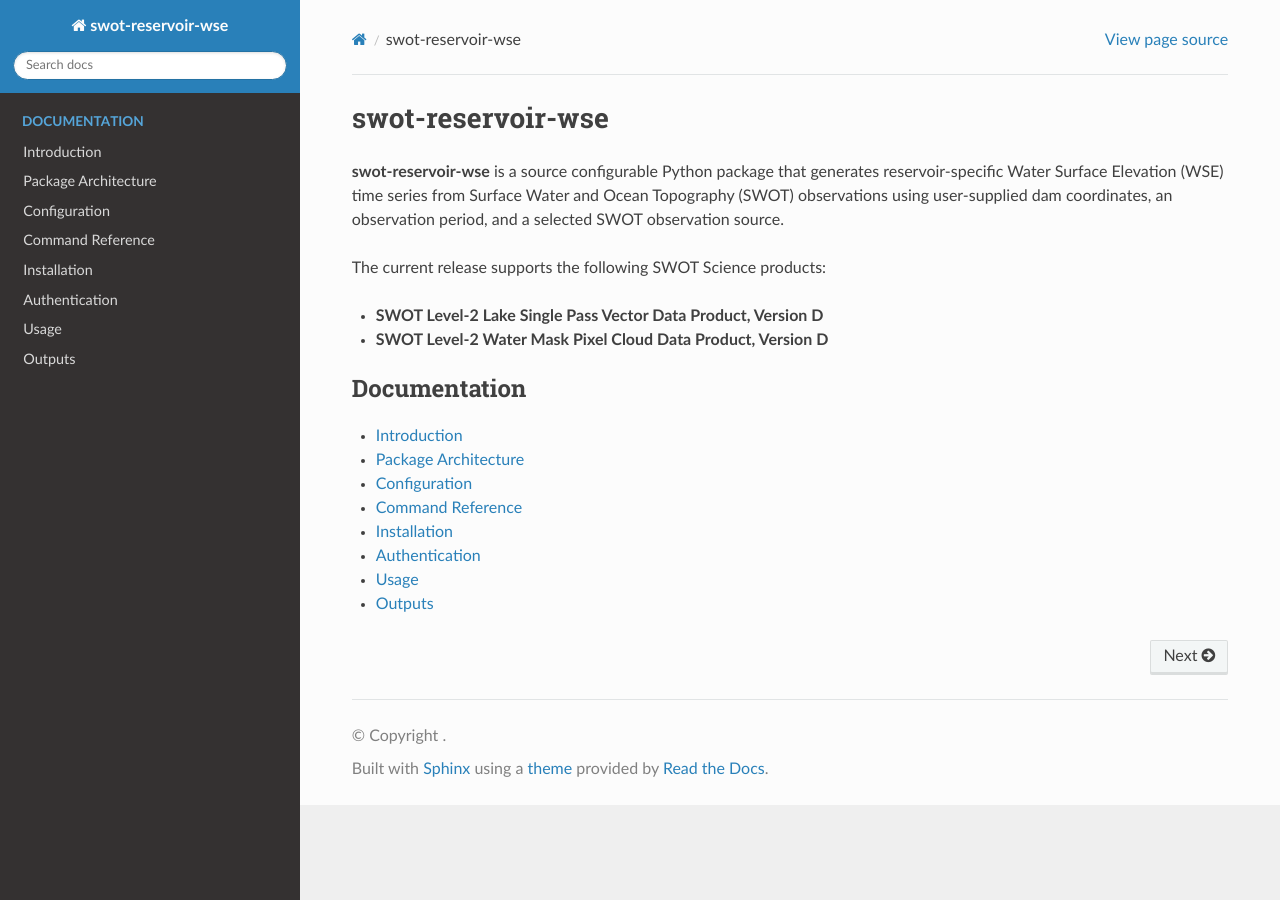
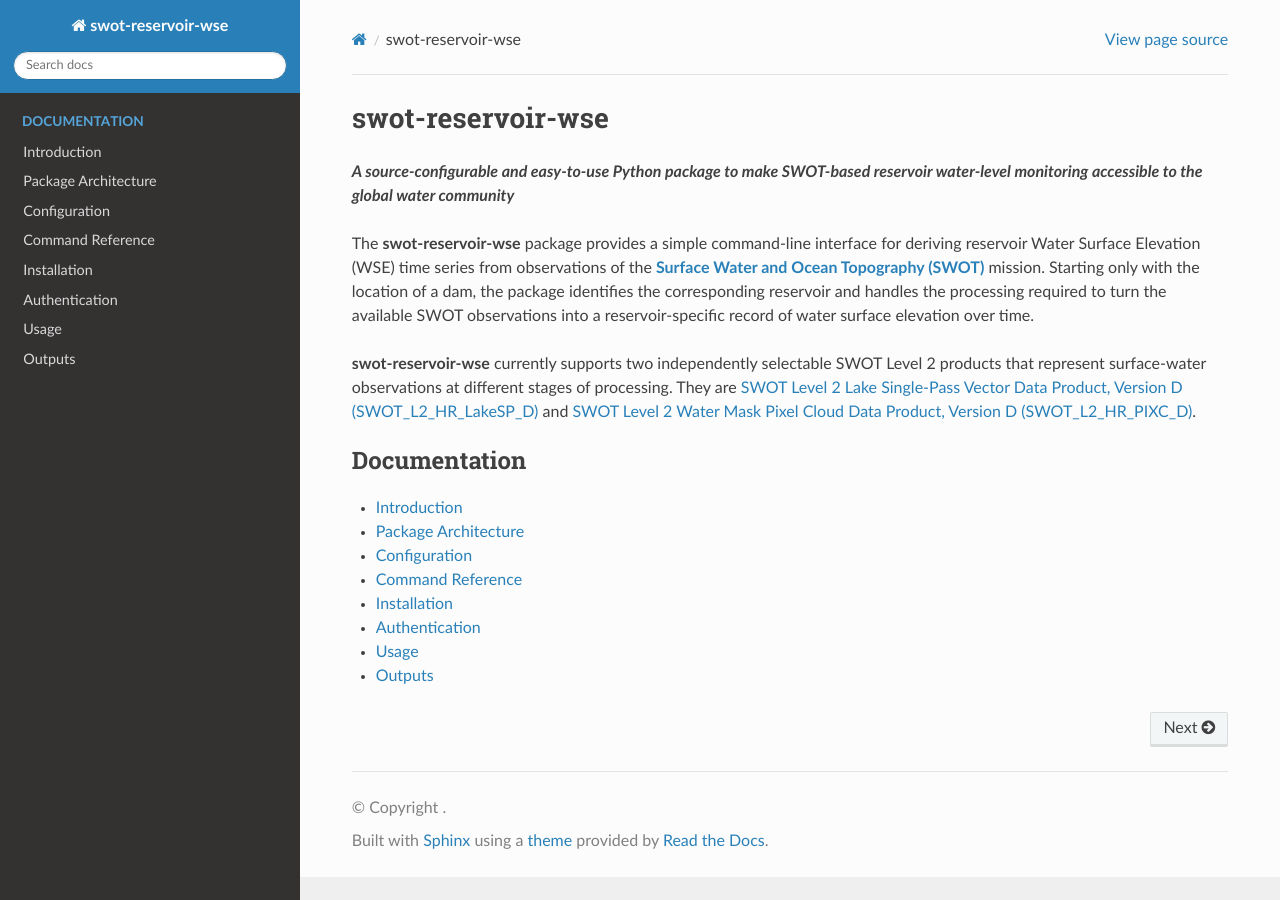
Before and after one commit to Celestialglitch/swot-reservoir-wse, a Sphinx documentation site: the page built from docs/index.md, in a window 1280 px wide. Built offline with Sphinx 7.4.7 and the Read the Docs theme 3.1.0, drawn with Linux system fonts in a browser that asks for light colours.

Commit message:
Update index.md

````diff
--- a/docs/index.md
+++ b/docs/index.md
@@ -1,11 +1,10 @@
 # swot-reservoir-wse
 
-**swot-reservoir-wse** is a source configurable Python package that generates reservoir-specific Water Surface Elevation (WSE) time series from Surface Water and Ocean Topography (SWOT) observations using user-supplied dam coordinates, an observation period, and a selected SWOT observation source.
+***A source-configurable and easy-to-use Python package to make SWOT-based reservoir water-level monitoring accessible to the global water community***
 
-The current release supports the following SWOT Science products:
+The **swot-reservoir-wse** package provides a simple command-line interface for deriving reservoir Water Surface Elevation (WSE) time series from observations of the **[Surface Water and Ocean Topography (SWOT)](https://science.nasa.gov/mission/swot/)** mission. Starting only with the location of a dam, the package identifies the corresponding reservoir and handles the processing required to turn the available SWOT observations into a reservoir-specific record of water surface elevation over time.
 
-- **SWOT Level-2 Lake Single Pass Vector Data Product, Version D**
-- **SWOT Level-2 Water Mask Pixel Cloud Data Product, Version D**
+**swot-reservoir-wse** currently supports two independently selectable SWOT Level 2 products that represent surface-water observations at different stages of processing. They are [SWOT Level 2 Lake Single-Pass Vector Data Product, Version D (SWOT_L2_HR_LakeSP_D)](https://podaac.jpl.nasa.gov/dataset/SWOT_L2_HR_LakeSP_D) and [SWOT Level 2 Water Mask Pixel Cloud Data Product, Version D (SWOT_L2_HR_PIXC_D)](https://podaac.jpl.nasa.gov/dataset/SWOT_L2_HR_PIXC_D).
 
 ```{toctree}
 :maxdepth: 1
````
